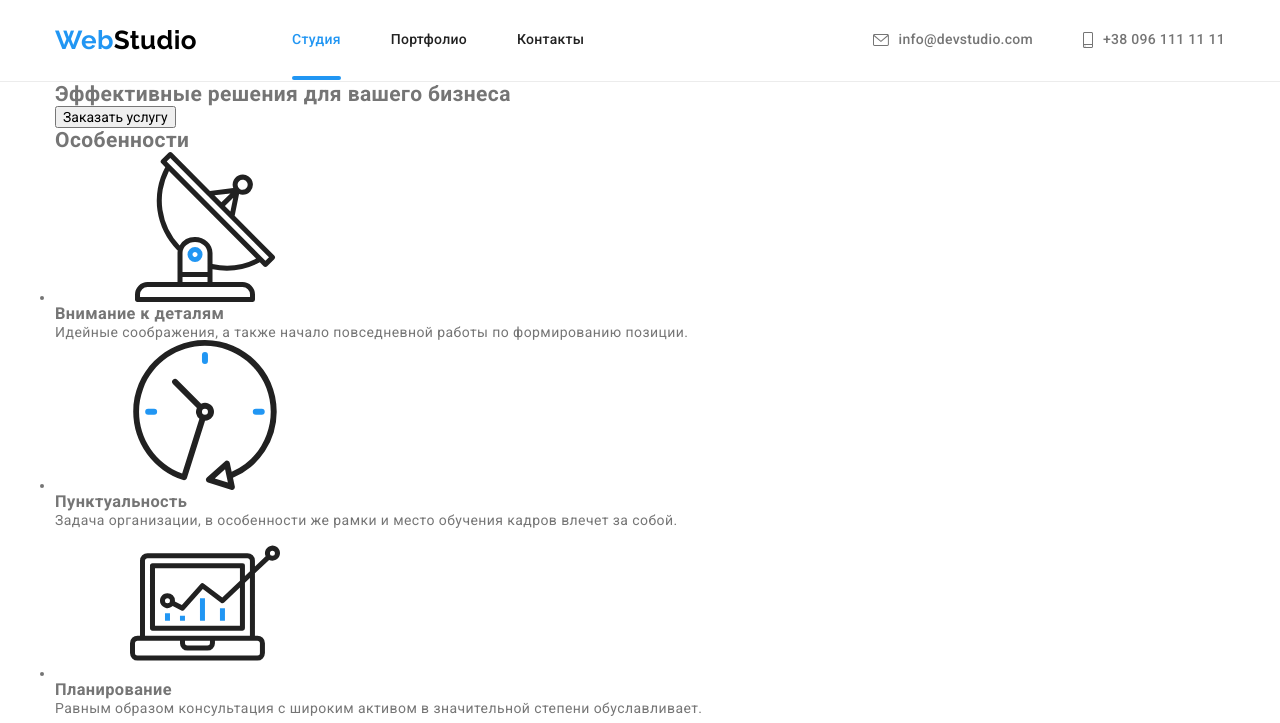
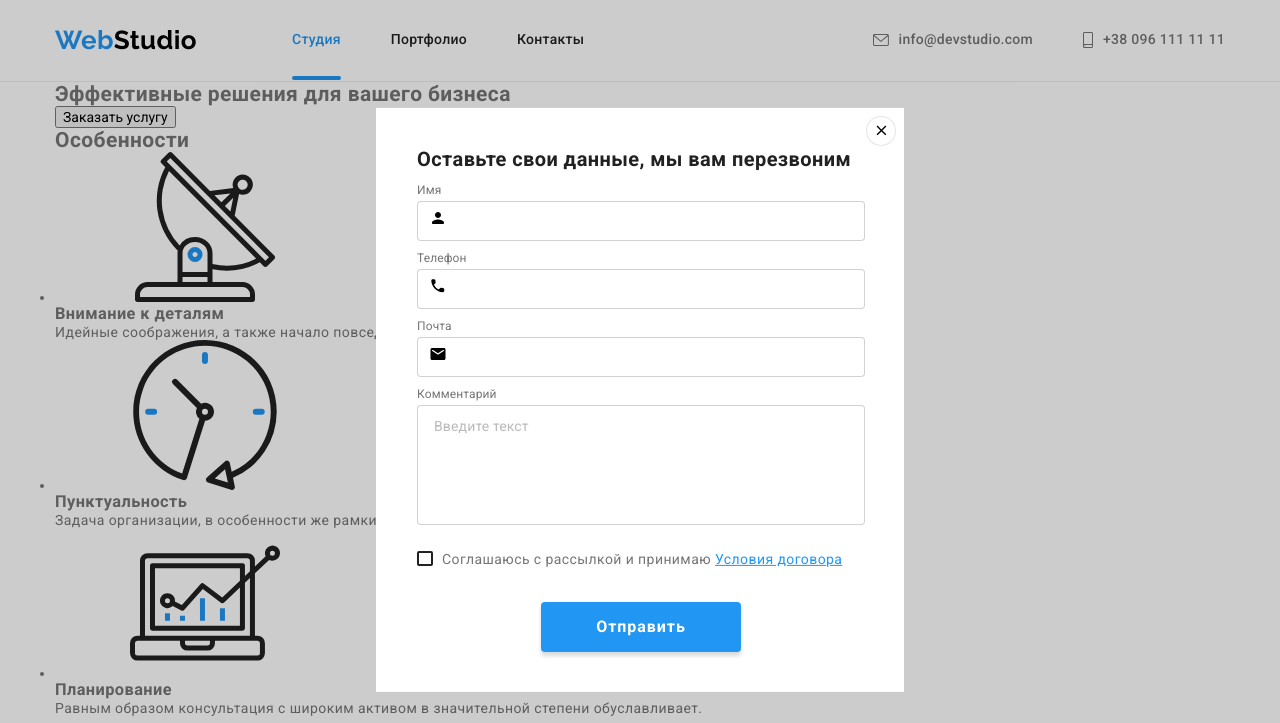
Before and after one commit to voanergesKM/goit-markup-hw-07, a plain HTML site: page index.html in a window 1280 px wide. Both pictures are taken after a click on the button "Заказать услугу". Shown: the top 723 px of the page. Drawn offline with nearby package versions, Linux system fonts and the light colour scheme; files that its build step writes are made by us from their sources.

Commit message:
Modal refactoring

```diff
--- a/index.html
+++ b/index.html
@@ -432,52 +432,57 @@
     </footer>
     <div class="backdrop is-hidden" data-modal>
       <div class="modal">
-        <button type="button" class="close" data-modal-close>
-          <svg class="close-icon" width="18" height="18">
+        <button type="button" class="modal__close" data-modal-close>
+          <svg class="modal__close-icon" width="18" height="18">
             <use href="./images/sprite.svg#icon-close-modal"></use>
           </svg>
         </button>
-        <b class="modal-title">Оставьте свои данные, мы вам перезвоним</b>
-        <form class="feedback-form">
-          <div class="feedback-thumb">
-            <label for="name" class="feedback-title">Имя</label>
-            <input type="text" name="name" class="feedback-input" id="name" />
-            <svg width="18" height="18" class="feedback-icon">
+        <b class="modal__title">Оставьте свои данные, мы вам перезвоним</b>
+        <form class="feedback">
+          <div class="feedback__thumb">
+            <label for="name" class="feedback__title">Имя</label>
+            <input type="text" name="name" class="feedback__input" id="name" />
+            <svg width="18" height="18" class="feedback__icon">
               <use href="./images/sprite.svg#icon-person"></use>
             </svg>
           </div>
-          <div class="feedback-thumb">
-            <label for="phone" class="feedback-title">Телефон</label>
-            <input type="tel" name="phone" class="feedback-input" id="phone" />
-            <svg width="18" height="18" class="feedback-icon">
+          <div class="feedback__thumb">
+            <label for="phone" class="feedback__title">Телефон</label>
+            <input type="tel" name="phone" class="feedback__input" id="phone" />
+            <svg width="18" height="18" class="feedback__icon">
               <use href="./images/sprite.svg#icon-telephone"></use>
             </svg>
           </div>
-          <div class="feedback-thumb">
-            <label for="mail" class="feedback-title">Почта</label>
-            <input type="tel" name="phone" class="feedback-input" id="mail" />
-            <svg width="18" height="18" class="feedback-icon">
+          <div class="feedback__thumb">
+            <label for="mail" class="feedback__title">Почта</label>
+            <input type="tel" name="phone" class="feedback__input" id="mail" />
+            <svg width="18" height="18" class="feedback__icon">
               <use href="./images/sprite.svg#icon-mail"></use>
             </svg>
           </div>
-          <div class="feedback-thumb comments">
-            <label for="comment" class="feedback-title">Комментарий</label>
+          <div class="feedback__thumb comment">
+            <label for="comment" class="feedback__title">Комментарий</label>
             <textarea
               name="comment"
               id="comment"
-              class="input-comment"
+              class="comment__input"
               placeholder="Введите текст"
             ></textarea>
           </div>
           <div class="agreement">
-            <label for="agreement" class="agreement-title">
-              <input type="checkbox" name="agreement" id="agreement" class="checkbox" />
-              <span class="icon"></span>
+            <label for="agreement" class="agreement__title">
+              <input
+                type="checkbox"
+                name="agreement"
+                id="agreement"
+                class="agreement__checkbox visualy-hidden"
+              />
+              <span class="agreement__icon"></span>
               Соглашаюсь с рассылкой и принимаю
-              <a href="" class="agreement-link">Условия договора</a></label
+              <a href="" class="agreement__link">Условия договора</a></label
             >
           </div>
-          <button type="submit" class="modal-submit-button">Отправить</button>
+          <button type="submit" class="modal__submit-button btn">Отправить</button>
         </form>
       </div>
     </div>
--- /dev/null
+++ b/sass/components/_modal.scss
@@ -0,0 +1,196 @@
+.backdrop {
+  position: fixed;
+  top: 0;
+  left: 0;
+  width: 100%;
+  height: 100%;
+
+  background-color: rgba(0, 0, 0, 0.2);
+
+  opacity: 1;
+  transition: opacity 250ms $primary-cubic;
+}
+
+.is-hidden {
+  pointer-events: none;
+  opacity: 0;
+
+  & .modal {
+    transform: translate(-50%, -50%) scale(1.2);
+  }
+}
+
+.modal {
+  position: absolute;
+  top: 50%;
+  left: 50%;
+  transform: translate(-50%, -50%) scale(1);
+  transition: transform 250ms $primary-cubic;
+
+  min-width: 528px;
+  min-height: 581px;
+
+  padding: 40px 39px 40px 41px;
+
+  background-color: $color-white;
+}
+
+.modal__close {
+  position: absolute;
+  top: 8px;
+  right: 8px;
+  width: 30px;
+  height: 30px;
+
+  display: flex;
+  align-items: center;
+  justify-content: center;
+
+  border-radius: 50%;
+  border: 1px solid rgba(0, 0, 0, 0.1);
+  cursor: pointer;
+  background-color: $color-white;
+
+  transition: fill 250ms $primary-cubic;
+
+  &:hover {
+    fill: $accent-color;
+  }
+}
+
+.modal__title {
+  display: inline-block;
+  margin-bottom: 12px;
+
+  font-weight: 700;
+  font-size: 20px;
+  line-height: 1.15;
+  color: $sec-fontcolor;
+}
+
+.feedback__thumb {
+  position: relative;
+  margin-bottom: 10px;
+}
+
+.feedback__title {
+  position: relative;
+  display: block;
+  margin-bottom: 4px;
+
+  font-size: 12px;
+  line-height: 1.17;
+  letter-spacing: 0.01em;
+  color: $primary-fontcolor;
+}
+
+.feedback__input {
+  width: 100%;
+  height: 40px;
+
+  padding-left: 42px;
+  border: 1px solid rgba(33, 33, 33, 0.2);
+  border-radius: 4px;
+
+  transition: border-color 250ms $primary-cubic;
+
+  &:focus {
+    outline: none;
+    border-color: $accent-color;
+  }
+
+  &:focus ~ .feedback__icon {
+    fill: $accent-color;
+  }
+}
+
+.feedback__icon {
+  position: absolute;
+  top: 26px;
+  left: 12px;
+
+  transition: fill 250ms $primary-cubic;
+}
+
+.comment {
+  margin-bottom: 20px;
+}
+
+.comment__input {
+  padding: 12px 16px;
+  width: 100%;
+  height: 120px;
+  overflow: hidden;
+  border: 1px solid rgba(33, 33, 33, 0.2);
+  border-radius: 4px;
+
+  resize: none;
+
+  transition: border-color 250ms $primary-cubic;
+
+  &::placeholder {
+    letter-spacing: 0.01em;
+    color: rgba(117, 117, 117, 0.5);
+  }
+
+  &:focus {
+    outline: none;
+    border-color: $accent-color;
+  }
+}
+
+.agreement {
+  margin-bottom: 30px;
+  margin-left: 25px;
+}
+
+.agreement__title {
+  position: relative;
+  display: flex;
+  align-items: center;
+  line-height: 1.714;
+}
+
+.agreement__checkbox {
+  &:focus + .agreement__icon {
+    box-shadow: 0 0 0 1px $accent-color;
+  }
+
+  &:checked + .agreement__icon {
+    background-color: $accent-color;
+    background-image: url(/images/icon-check.svg);
+    border-color: $accent-color;
+  }
+}
+
+.agreement__icon {
+  position: absolute;
+  top: 3px;
+  left: 0;
+  margin-left: -25px;
+  display: inline-block;
+  width: 16px;
+  height: 15px;
+  border: 2px solid $sec-fontcolor;
+  border-radius: 2px;
+  margin-right: 7px;
+
+  transition: all 250ms $primary-cubic;
+}
+
+.agreement__link {
+  color: $accent-color;
+  margin-left: 4px;
+
+  transition: color 250ms $primary-cubic;
+
+  &:hover,
+  &:focus {
+    color: $hero-button-hover;
+  }
+}
+
+.modal__submit-button {
+  display: block;
+  margin: 0 auto;
+}
--- a/sass/main.scss
+++ b/sass/main.scss
@@ -3,3 +3,4 @@
 @import 'components/logo';
 @import 'components/page-header';
 @import 'components/page-footer';
+@import 'components/modal';
```
Also changed, not shown: css/main.css, 1 other file.
